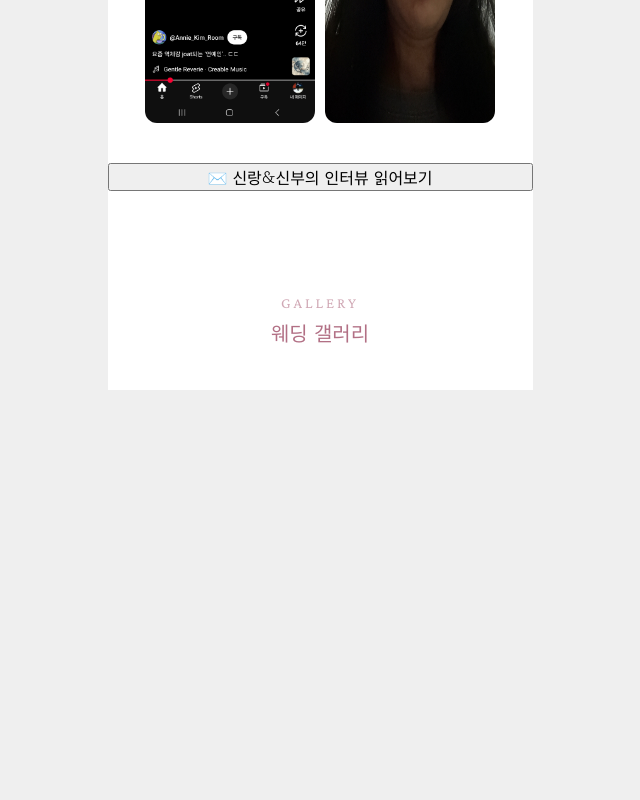
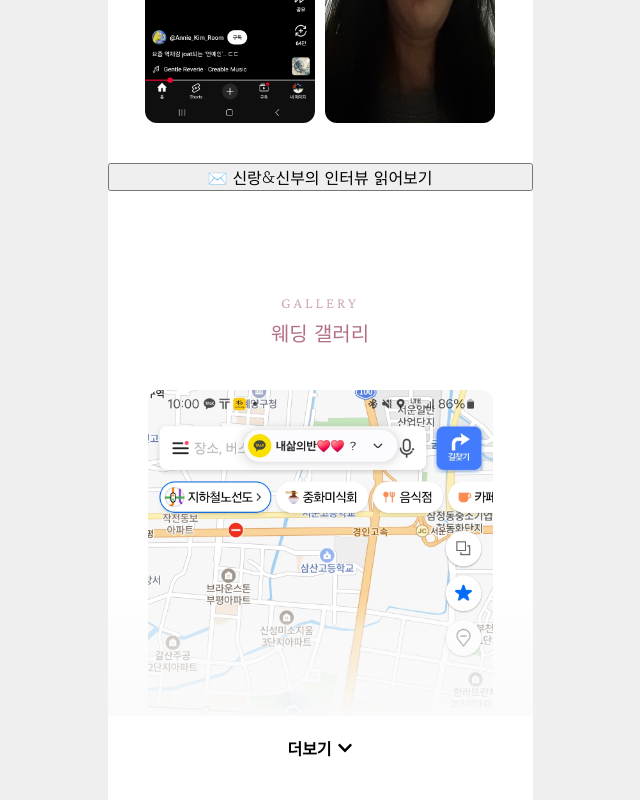
Before and after one commit to yhs3434/dumsa-wedding, a Next.js app: page /invitation in a window 1280 px wide. Shown: the part 1807-2607 px from the top of the page, without its empty margins (320-960 px from the left). Before the commit the page ends 2197 px from the top, so only its background shows below. Built offline with nearby package versions, Linux system fonts and the light colour scheme.

Commit message:
Refactor code structure for improved readability and maintainability

```diff
--- a/package.json
+++ b/package.json
@@ -12,6 +12,7 @@
     "next": "15.4.5",
     "react": "19.1.0",
     "react-dom": "19.1.0",
+    "react-icons": "^5.5.0",
     "sass": "^1.90.0"
   },
   "devDependencies": {
--- a/src/app/invitation/page.module.scss
+++ b/src/app/invitation/page.module.scss
@@ -100,9 +100,54 @@
 
 .gallery {
     display: flex;
-    flex-direction: row;
+    flex-direction: column;
     gap: 40px;
     width: 100%;
     justify-content: center;
     padding: 40px 0;
 }
+
+.galleryImageContainer {
+    position: relative;
+    padding: 0 40px;
+    overflow: hidden;
+    transition: all 0.3s ease;
+}
+
+.galleryBottomContainer {
+    position: absolute;
+    left: 0;
+    bottom: 0;
+    width: 100%;
+
+    div:nth-child(1) {
+        position: absolute;
+        height: 120px;
+        left: 0;
+        bottom: 44px;
+        width: 100%;
+        background: linear-gradient(
+            0deg,
+            rgba(250, 250, 250, 1) 0%,
+            rgba(250, 250, 250, 0.55) 60%,
+            rgba(250, 250, 250, 0.5) 73%,
+            rgba(250, 250, 250, 0.25) 83%,
+            rgba(250, 250, 250, 0) 100%
+        );
+    }
+
+    div:nth-child(2) {
+        display: flex;
+        flex-direction: row;
+        justify-content: center;
+        gap: 5px;
+        align-items: center;
+        padding-top: 20px;
+        background-color: white;
+        cursor: pointer;
+
+        span {
+            font-weight: 600;
+        }
+    }
+}
--- a/src/app/invitation/page.tsx
+++ b/src/app/invitation/page.tsx
@@ -1,6 +1,10 @@
+"use client";
+
+import React from "react";
 import styles from "./page.module.scss";
 import Image from "next/image";
 import { Gowun_Dodum, Crimson_Pro } from "next/font/google";
+import { FaChevronDown } from "react-icons/fa";
 
 const gowunDodum = Gowun_Dodum({
     subsets: ["latin"],
@@ -13,6 +17,8 @@ const crimsonPro = Crimson_Pro({
 });
 
 export default function InvitationPage() {
+    const [isGalleryOpen, setIsGalleryOpen] = React.useState<boolean>(false);
+
     return (
         <main className={styles.container}>
             <div className={styles.content}>
@@ -137,6 +143,34 @@ export default function InvitationPage() {
                         <p className={crimsonPro.className}>GALLERY</p>
                         <p className={gowunDodum.className}>웨딩 갤러리</p>
                     </article>
+                    <article
+                        className={styles.galleryImageContainer}
+                        style={{
+                            height: isGalleryOpen ? undefined : "370px",
+                        }}
+                    >
+                        <Image
+                            src="/images/gallery.jpeg"
+                            alt="Gallery"
+                            width={0} // 필수 props지만 0으로 두고
+                            height={0} // 자동 비율 계산
+                            sizes="100vw"
+                            style={{
+                                width: "100%",
+                                height: "auto",
+                                borderRadius: "12px",
+                            }}
+                        />
+                        {!isGalleryOpen && (
+                            <div className={styles.galleryBottomContainer}>
+                                <div />
+                                <div onClick={() => setIsGalleryOpen(true)}>
+                                    <span>더보기</span>
+                                    <FaChevronDown />
+                                </div>
+                            </div>
+                        )}
+                    </article>
                 </section>
             </div>
         </main>
--- a/src/app/layout.tsx
+++ b/src/app/layout.tsx
@@ -13,6 +13,7 @@ export default function RootLayout({
 }>) {
     return (
         <html lang="ko">
+            <head></head>
             <body>{children}</body>
         </html>
     );
```
Also changed, not shown: public/images/gallery.jpeg (added), 1 other file (tests, documents, lock files or other folders).
